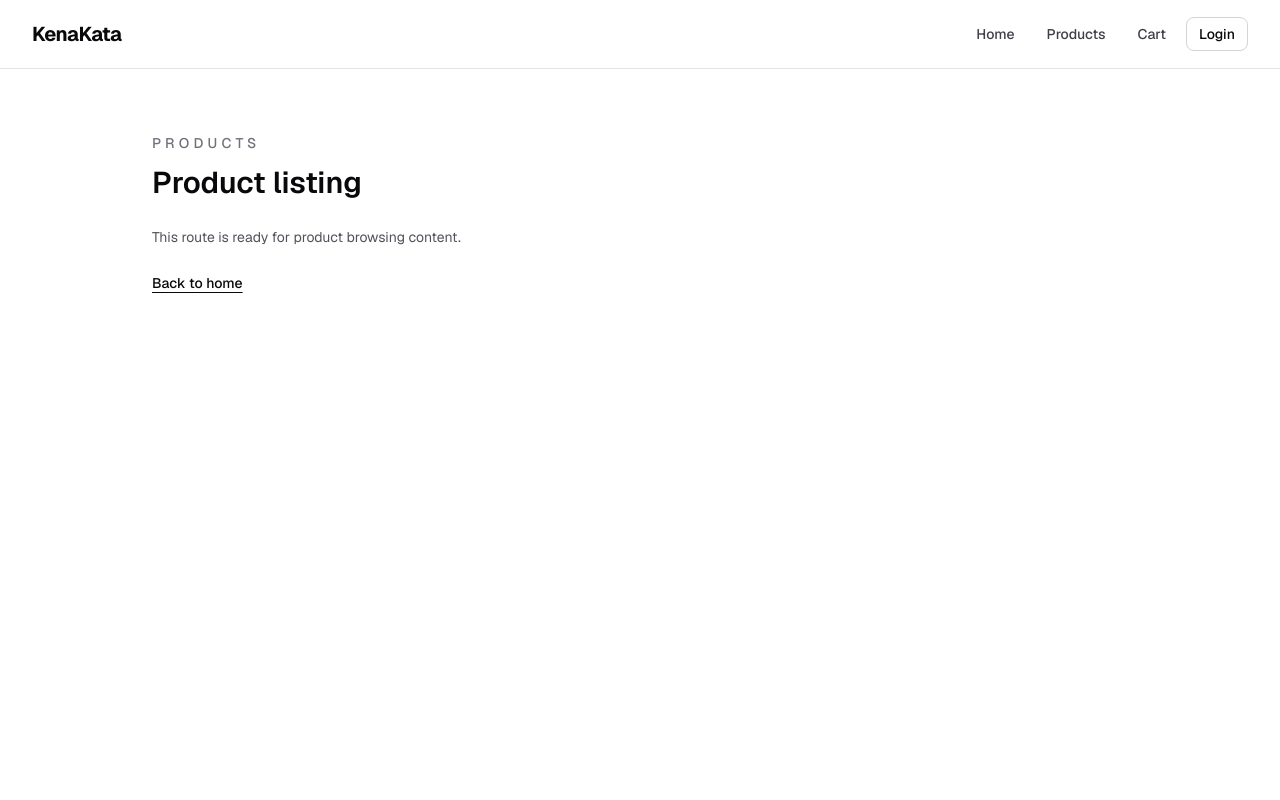
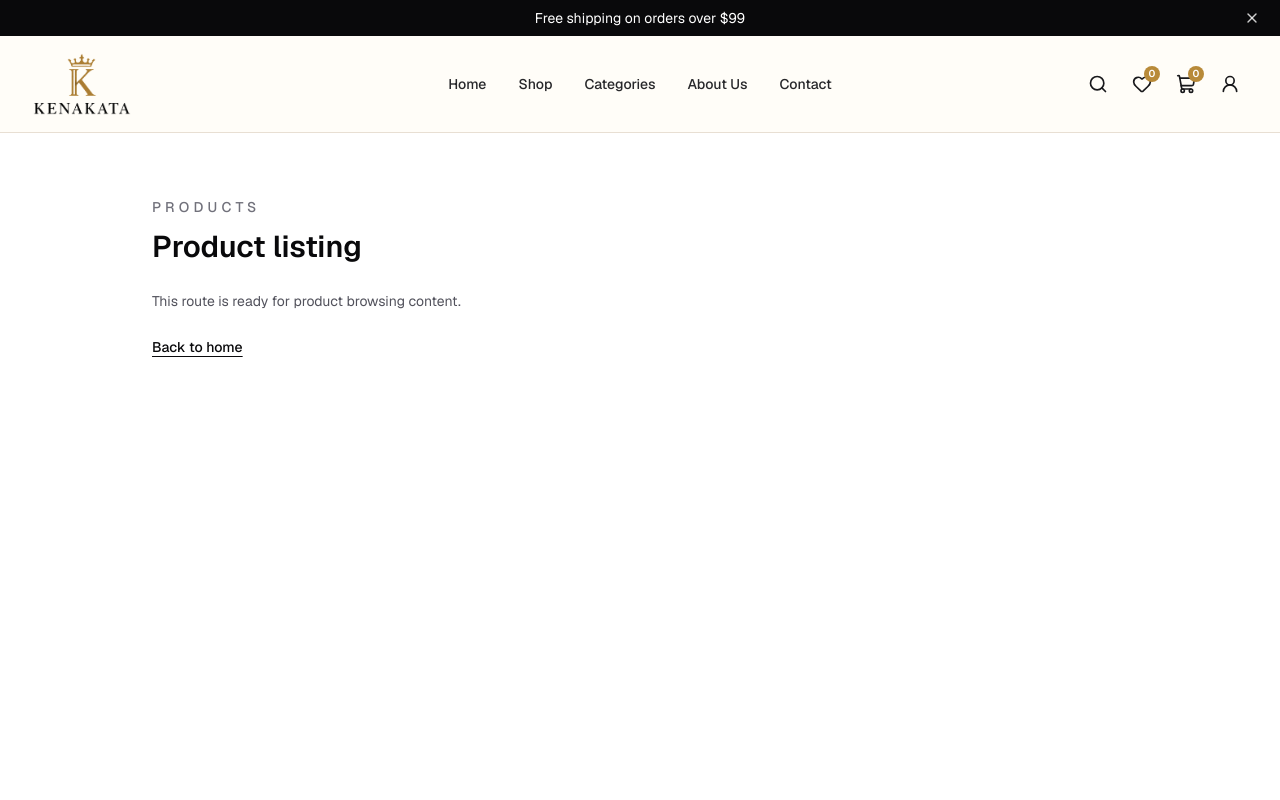
Before and after one commit to NaimurRahmannn/Kenakata-ecommerce-storefront-Next.js-, a Next.js app: page /products in a window 1280 px wide. Shown: the top 800 px of the page. Built offline with nearby package versions, Linux system fonts and the light colour scheme.

Commit message:
feat(homepage): add navbar design

```diff
--- a/src/app/page.tsx
+++ b/src/app/page.tsx
@@ -1,5 +1,11 @@
 import { HeroSection } from "@/features/home/components/hero-section";
+import { FeaturedProducts } from "@/features/home/components/featured-products";
 
 export default function Home() {
-  return <HeroSection />;
+  return (
+    <>
+      <HeroSection />
+      <FeaturedProducts />
+    </>
+  );
 }
--- a/src/components/layout/header.tsx
+++ b/src/components/layout/header.tsx
@@ -1,42 +1,104 @@
+import Image from "next/image";
 import Link from "next/link";
+import { Heart, Search, ShoppingCart, UserRound, X } from "lucide-react";
 
 import { Container } from "@/components/shared/container";
-import { ButtonLink } from "@/components/ui/button";
 
 const navigationLinks = [
   { href: "/", label: "Home" },
-  { href: "/products", label: "Products" },
-  { href: "/cart", label: "Cart" },
+  { href: "/products", label: "Shop" },
+  { href: "/products", label: "Categories" },
+  { href: "/about", label: "About Us" },
+  { href: "/contact", label: "Contact" },
 ];
 
 export function Header() {
   return (
-    <header className="border-b border-zinc-200 bg-white/95 dark:border-zinc-800 dark:bg-zinc-950/95">
-      <Container className="py-4">
+    <header className="border-b border-[#e8dfd3] bg-[#fffdf8] text-zinc-950">
+      <div className="bg-zinc-950 px-4 py-2 text-center text-sm text-white">
+        <div className="relative mx-auto max-w-7xl">
+          <p>Free shipping on orders over $99</p>
+          <button
+            type="button"
+            aria-label="Dismiss shipping announcement"
+            className="absolute right-0 top-1/2 hidden -translate-y-1/2 rounded-full p-1 text-white/80 transition-colors hover:text-white sm:inline-flex"
+          >
+            <X className="h-4 w-4" aria-hidden="true" />
+          </button>
+        </div>
+      </div>
+
+      <Container className="py-3 sm:py-4">
         <nav
-          className="flex flex-col gap-4 sm:flex-row sm:items-center sm:justify-between"
+          className="flex flex-col gap-4 lg:grid lg:grid-cols-[220px_1fr_220px] lg:items-center lg:gap-5"
           aria-label="Main navigation"
         >
-          <Link
-            href="/"
-            className="text-xl font-bold tracking-tight text-zinc-950 transition-colors hover:text-zinc-700 dark:text-white dark:hover:text-zinc-300"
-          >
-            KenaKata
-          </Link>
+          <div className="flex items-center justify-between gap-3 lg:contents">
+            <Link
+              href="/"
+              className="inline-flex w-fit shrink-0 lg:col-start-1 lg:row-start-1"
+              aria-label="KenaKata home"
+            >
+              <Image
+                src="/images/kenakata-logo-transparent.png"
+                alt="KenaKata"
+                width={154}
+                height={92}
+                priority
+                unoptimized
+                className="h-12 w-auto object-contain sm:h-14 lg:h-16"
+              />
+            </Link>
 
-          <div className="flex flex-wrap items-center gap-2 sm:justify-end">
+            <div className="flex items-center gap-1 sm:gap-2 lg:col-start-3 lg:row-start-1 lg:justify-end">
+              <button
+                type="button"
+                aria-label="Search products"
+                className="rounded-full p-2 text-zinc-900 transition-colors hover:bg-[#f4eddf] hover:text-[#a77a2d] focus-visible:outline-none focus-visible:ring-2 focus-visible:ring-[#a77a2d]"
+              >
+                <Search className="h-5 w-5" aria-hidden="true" />
+              </button>
+              <button
+                type="button"
+                aria-label="Wishlist"
+                className="relative rounded-full p-2 text-zinc-900 transition-colors hover:bg-[#f4eddf] hover:text-[#a77a2d] focus-visible:outline-none focus-visible:ring-2 focus-visible:ring-[#a77a2d]"
+              >
+                <Heart className="h-5 w-5" aria-hidden="true" />
+                <span className="absolute right-0 top-0 inline-flex h-4 min-w-4 items-center justify-center rounded-full bg-[#b88a39] px-1 text-[10px] font-semibold leading-none text-white">
+                  0
+                </span>
+              </button>
+              <Link
+                href="/cart"
+                aria-label="View cart"
+                className="relative rounded-full p-2 text-zinc-900 transition-colors hover:bg-[#f4eddf] hover:text-[#a77a2d] focus-visible:outline-none focus-visible:ring-2 focus-visible:ring-[#a77a2d]"
+              >
+                <ShoppingCart className="h-5 w-5" aria-hidden="true" />
+                <span className="absolute right-0 top-0 inline-flex h-4 min-w-4 items-center justify-center rounded-full bg-[#b88a39] px-1 text-[10px] font-semibold leading-none text-white">
+                  0
+                </span>
+              </Link>
+              <Link
+                href="/login"
+                aria-label="Login"
+                className="rounded-full p-2 text-zinc-900 transition-colors hover:bg-[#f4eddf] hover:text-[#a77a2d] focus-visible:outline-none focus-visible:ring-2 focus-visible:ring-[#a77a2d]"
+              >
+                <UserRound className="h-5 w-5" aria-hidden="true" />
+              </Link>
+            </div>
+          </div>
+
+          <div className="flex flex-wrap items-center justify-center gap-x-5 gap-y-3 border-t border-[#eadfce] pt-3 sm:gap-x-7 md:justify-start lg:col-start-2 lg:row-start-1 lg:justify-center lg:gap-x-8 lg:border-t-0 lg:pt-0">
             {navigationLinks.map((link) => (
               <Link
-                key={link.href}
+                key={link.label}
                 href={link.href}
-                className="rounded-lg px-3 py-2 text-sm font-medium text-zinc-700 transition-colors hover:bg-zinc-100 hover:text-zinc-950 focus-visible:outline-none focus-visible:ring-2 focus-visible:ring-zinc-950 dark:text-zinc-300 dark:hover:bg-zinc-900 dark:hover:text-white dark:focus-visible:ring-white"
+                className="group relative text-sm font-medium text-zinc-800 transition-colors hover:text-[#a77a2d] focus-visible:outline-none focus-visible:ring-2 focus-visible:ring-[#a77a2d] focus-visible:ring-offset-4 focus-visible:ring-offset-[#fffdf8]"
               >
                 {link.label}
+                <span className="absolute -bottom-2 left-0 h-px w-0 bg-[#b88a39] transition-all group-hover:w-full" />
               </Link>
             ))}
-            <ButtonLink href="/login" variant="outline" size="sm">
-              Login
-            </ButtonLink>
           </div>
         </nav>
       </Container>
--- /dev/null
+++ b/src/features/home/components/featured-products.tsx
@@ -0,0 +1,136 @@
+import Image from "next/image";
+import Link from "next/link";
+import { Heart, Star } from "lucide-react";
+
+import { Container } from "@/components/shared/container";
+import { EmptyState } from "@/components/shared/empty-state";
+import { SectionTitle } from "@/components/shared/section-title";
+import { ButtonLink } from "@/components/ui/button";
+import { getProducts } from "@/lib/api";
+import { formatCurrency, safeImage } from "@/lib/utils";
+import type { Product } from "@/types/product";
+
+function getReviewCount(productId: number) {
+  return 96 + (productId % 54);
+}
+
+function ProductCard({ product }: { product: Product }) {
+  return (
+    <article className="group overflow-hidden rounded-2xl border border-[#eadfce] bg-[#fffdf8] shadow-sm transition-all duration-300 hover:-translate-y-1 hover:border-[#c3a06a] hover:shadow-xl hover:shadow-zinc-900/10">
+      <div className="relative h-72 bg-[#f3ede3]">
+        <Link href={`/products/${product.id}`} aria-label={product.title}>
+          <Image
+            src={safeImage(product.images?.[0])}
+            alt={product.title}
+            fill
+            sizes="(min-width: 1024px) 25vw, (min-width: 640px) 50vw, 100vw"
+            className="object-cover transition-transform duration-500 group-hover:scale-105"
+            unoptimized
+          />
+        </Link>
+        <button
+          type="button"
+          aria-label={`Add ${product.title} to wishlist`}
+          className="absolute right-4 top-4 inline-flex h-10 w-10 items-center justify-center rounded-full border border-[#eadfce] bg-white/90 text-zinc-800 shadow-sm transition-colors hover:border-[#b08d57] hover:text-[#9a763d]"
+        >
+          <Heart className="h-4 w-4" aria-hidden="true" />
+        </button>
+      </div>
+
+      <div className="flex min-h-64 flex-col p-5">
+        <p className="text-xs font-semibold uppercase tracking-[0.22em] text-[#9a763d]">
+          {product.category?.name ?? "Collection"}
+        </p>
+
+        <h3 className="mt-3 line-clamp-2 min-h-12 text-lg font-semibold leading-6 text-zinc-950">
+          <Link
+            href={`/products/${product.id}`}
+            className="transition-colors hover:text-[#9a763d]"
+          >
+            {product.title}
+          </Link>
+        </h3>
+
+        <div className="mt-4 flex items-center gap-2">
+          <div className="flex items-center gap-0.5 text-[#b08d57]">
+            {Array.from({ length: 5 }).map((_, index) => (
+              <Star
+                key={index}
+                className="h-4 w-4 fill-current"
+                aria-hidden="true"
+              />
+            ))}
+          </div>
+          <span className="text-sm text-zinc-500">
+            ({getReviewCount(product.id)})
+          </span>
+        </div>
+
+        <div className="mt-auto flex items-center justify-between gap-4 pt-6">
+          <p className="text-lg font-semibold text-zinc-950">
+            {formatCurrency(product.price)}
+          </p>
+          <ButtonLink
+            href={`/products/${product.id}`}
+            variant="outline"
+            size="sm"
+            className="border-[#c3a06a] text-zinc-950 hover:bg-[#f6efe4]"
+          >
+            View Details
+          </ButtonLink>
+        </div>
+      </div>
+    </article>
+  );
+}
+
+export async function FeaturedProducts() {
+  let products: Product[] = [];
+
+  try {
+    products = (await getProducts()).slice(0, 4);
+  } catch {
+    products = [];
+  }
+
+  return (
+    <section className="bg-[#faf7f1] py-16 sm:py-20 lg:py-24">
+      <Container>
+        <div className="flex flex-col gap-6 sm:flex-row sm:items-end sm:justify-between">
+          <div>
+            <p className="text-sm font-semibold uppercase tracking-[0.28em] text-[#9a763d]">
+              FEATURED PRODUCTS
+            </p>
+            <SectionTitle
+              title="Shop Our Bestsellers"
+              className="mt-3 [&_h2]:text-zinc-950"
+            />
+          </div>
+
+          <Link
+            href="/products"
+            className="text-sm font-semibold text-zinc-950 underline decoration-[#c3a06a] decoration-2 underline-offset-8 transition-colors hover:text-[#9a763d]"
+          >
+            View all
+          </Link>
+        </div>
+
+        {products.length > 0 ? (
+          <div className="mt-10 grid gap-6 sm:grid-cols-2 lg:grid-cols-4">
+            {products.map((product) => (
+              <ProductCard key={product.id} product={product} />
+            ))}
+          </div>
+        ) : (
+          <EmptyState
+            title="No featured products available"
+            description="Please check back soon for our latest bestsellers."
+            actionLabel="Browse products"
+            actionHref="/products"
+            className="mt-10 border-[#eadfce] bg-[#fffdf8] text-zinc-950"
+          />
+        )}
+      </Container>
+    </section>
+  );
+}
```
Also changed, not shown: public/images/kenakata-logo-transparent.png (added), public/images/kenakata-logo.png (added).
